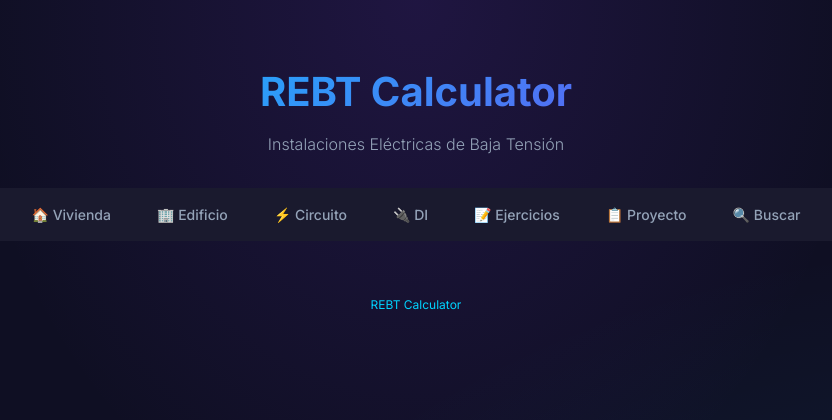
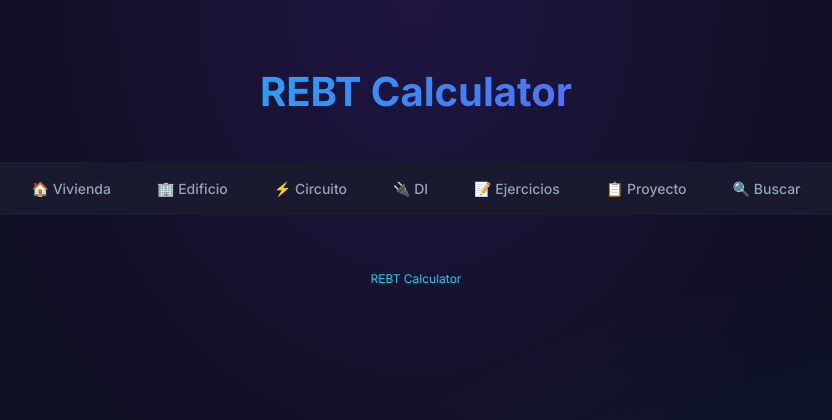
Before and after one commit to zumaia/REBTcalculadora, a Flask app: page / in a window 1280 px wide. Shown: the top 420 px of the page, without its empty margins (224-1056 px from the left). Run offline with Flask 3, Linux system fonts and the light colour scheme.

Commit message:
Clean: remove subtitle

```diff
--- a/templates/index.html
+++ b/templates/index.html
@@ -475,7 +475,6 @@
     <div class="container">
         <header>
             <h1>REBT Calculator</h1>
-            <p class="subtitle">Instalaciones Eléctricas de Baja Tensión</p>
         </header>
 
         {% if error %}
```
